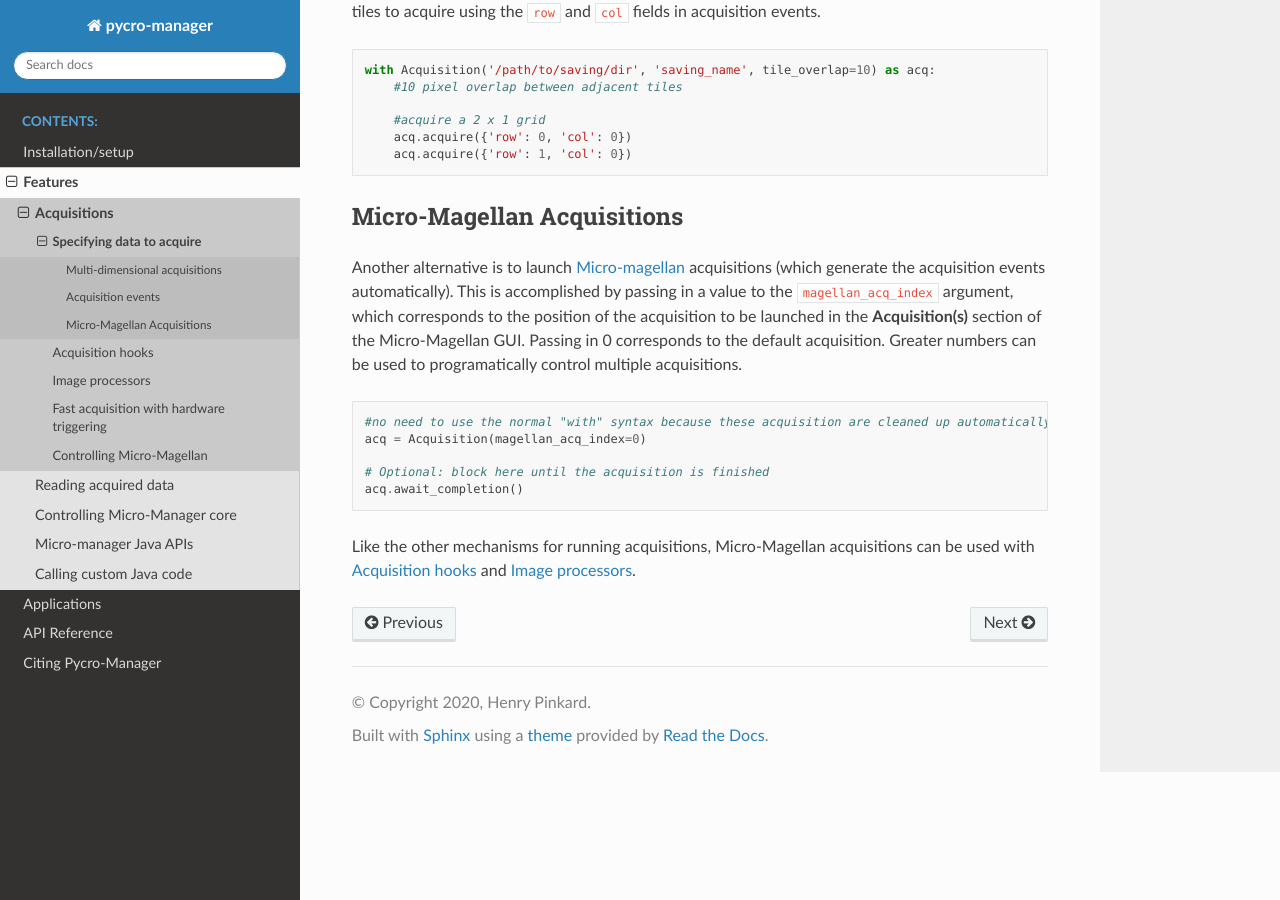
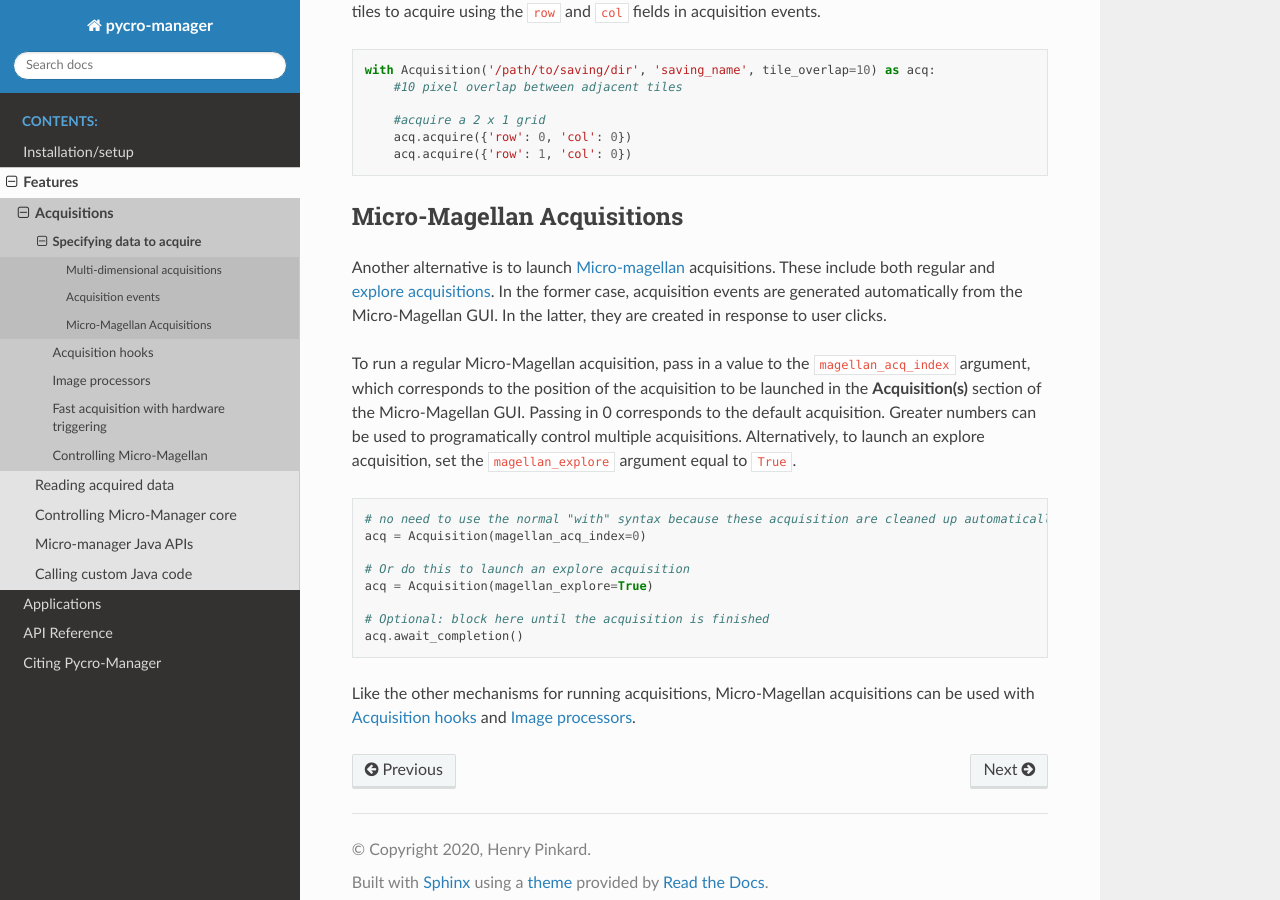
Before and after one commit to micro-manager/pycro-manager, a Sphinx documentation site: the page built from docs/source/acq_events.rst, in a window 1280 px wide and 900 px high, scrolled down 2510 px. Built offline with Sphinx 7.4.7 and the Read the Docs theme 2.0.0, drawn with Linux system fonts in a browser that asks for light colours; pages that are not in the unit, such as notebooks, are missing from menus.

Commit message:
update docs with explore acquisitions

```diff
--- a/docs/source/acq_events.rst
+++ b/docs/source/acq_events.rst
@@ -131,13 +131,19 @@ To enable this mode, pass in a value in for the ``tile_overlap`` argument when c
 
 Micro-Magellan Acquisitions
 ############################
-Another alternative is to launch `Micro-magellan <https://micro-manager.org/wiki/MicroMagellan>`_ acquisitions (which generate the acquisition events automatically). This is accomplished by passing in a value to the ``magellan_acq_index`` argument, which corresponds to the position of the acquisition to be launched in the **Acquisition(s)** section of the Micro-Magellan GUI. Passing in 0 corresponds to the default acquisition. Greater numbers can be used to programatically control multiple acquisitions.
+Another alternative is to launch `Micro-magellan <https://micro-manager.org/wiki/MicroMagellan>`_ acquisitions. These include both regular and `explore acquisitions <https://micro-manager.org/wiki/MicroMagellan#Explore_Acquisitions>`_. In the former case, acquisition events are generated automatically from the Micro-Magellan GUI. In the latter, they are created in response to user clicks.
+
+
+To run a regular Micro-Magellan acquisition, pass in a value to the ``magellan_acq_index`` argument, which corresponds to the position of the acquisition to be launched in the **Acquisition(s)** section of the Micro-Magellan GUI. Passing in 0 corresponds to the default acquisition. Greater numbers can be used to programatically control multiple acquisitions. Alternatively, to launch an explore acquisition, set the ``magellan_explore`` argument equal to ``True``.
 
 
 .. code-block:: python
 
-	#no need to use the normal "with" syntax because these acquisition are cleaned up automatically
+	# no need to use the normal "with" syntax because these acquisition are cleaned up automatically
 	acq = Acquisition(magellan_acq_index=0)
+
+	# Or do this to launch an explore acquisition
+	acq = Acquisition(magellan_explore=True)
 
 	# Optional: block here until the acquisition is finished
 	acq.await_completion()
```
